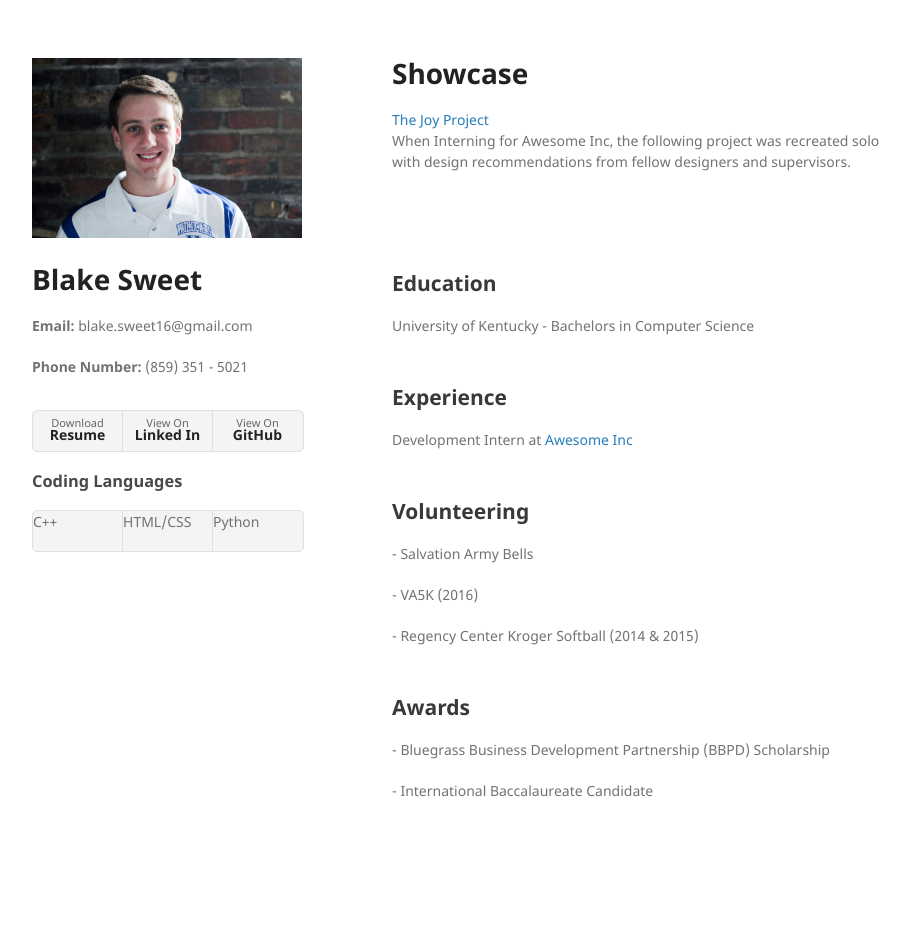
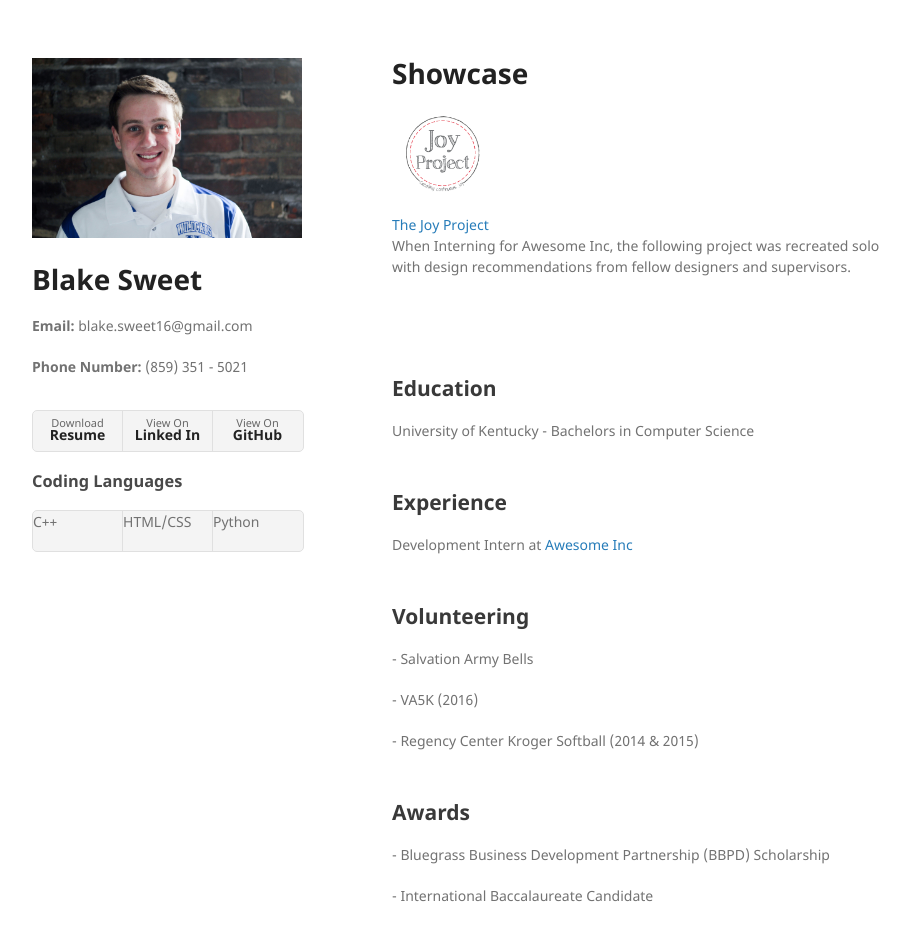
Before and after one commit to BSweet16/BSweet16.github.io, a Jekyll site: the page built from index.html, in a window 1280 px wide and 976 px high. Shown: the top 941 px of the window, without its empty margins (178-1088 px from the left). Built offline with Jekyll 4.4.1, drawn with Linux system fonts in a browser that asks for light colours.

Commit message:
Added Joy Project Logo to website

```diff
--- a/index.html
+++ b/index.html
@@ -3,8 +3,15 @@ layout: default
 ---
 
 <h1>Showcase</h1>
-<a href="https://continuousjoy.awesomeinc.org/">The Joy Project</a>
-<p>When Interning for Awesome Inc, the following project was recreated solo with design recommendations from fellow designers and supervisors. </p>
+<div class="row">
+	<div class="col-lg-4">
+		<a href="https://continuousjoy.awesomeinc.org/" target="_blank"><img src="assets/images/JoyProject.gif" alt="Joy Project Logo" style="max-width: 20%"></a>
+	</div>
+	<div class="col-lg-8">
+		<a href="https://continuousjoy.awesomeinc.org/" target="_blank">The Joy Project</a>
+		<p>When Interning for Awesome Inc, the following project was recreated solo with design recommendations from fellow designers and supervisors. </p>
+	</div>
+</div>
 
 
 
@@ -12,7 +19,7 @@ layout: default
 	<p>University of Kentucky - Bachelors in Computer Science</p>
 
 <h2 style="margin-top: 10%">Experience</h2>
-	<p>Development Intern at <a href="https://www.awesomeinc.org/">Awesome Inc</a></p>
+	<p>Development Intern at <a href="https://www.awesomeinc.org/" target="_blank">Awesome Inc</a></p>
 
 <h2 style="margin-top: 10%">Volunteering</h2>
 	<p>- Salvation Army Bells</p>
```
Also changed, not shown: assets/images/JoyProject.gif (added).
